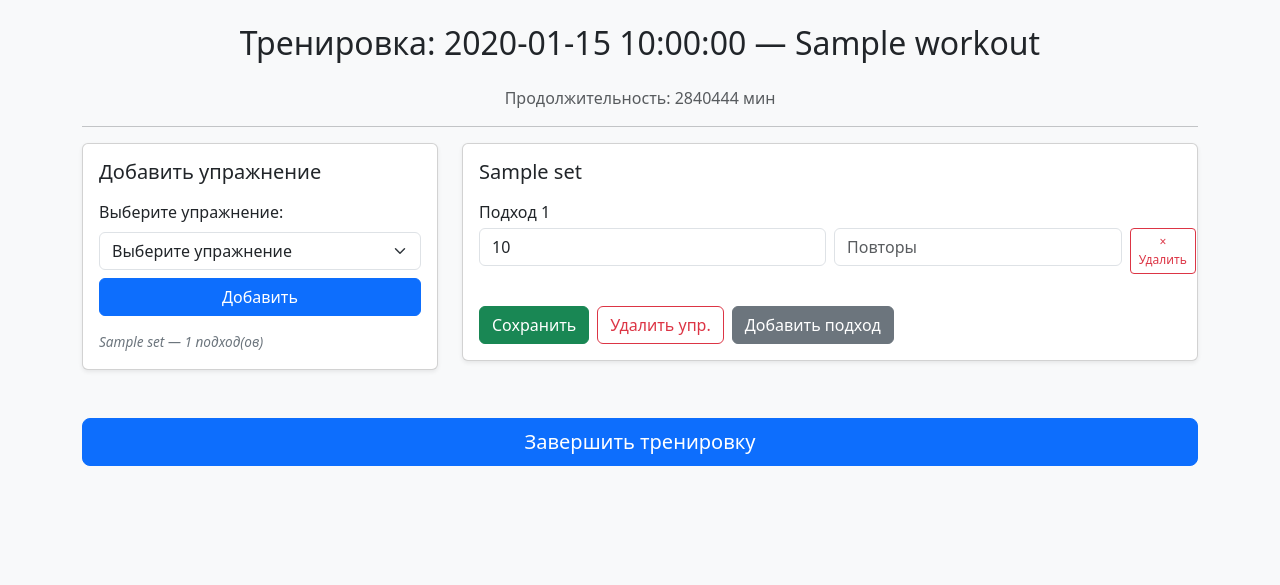
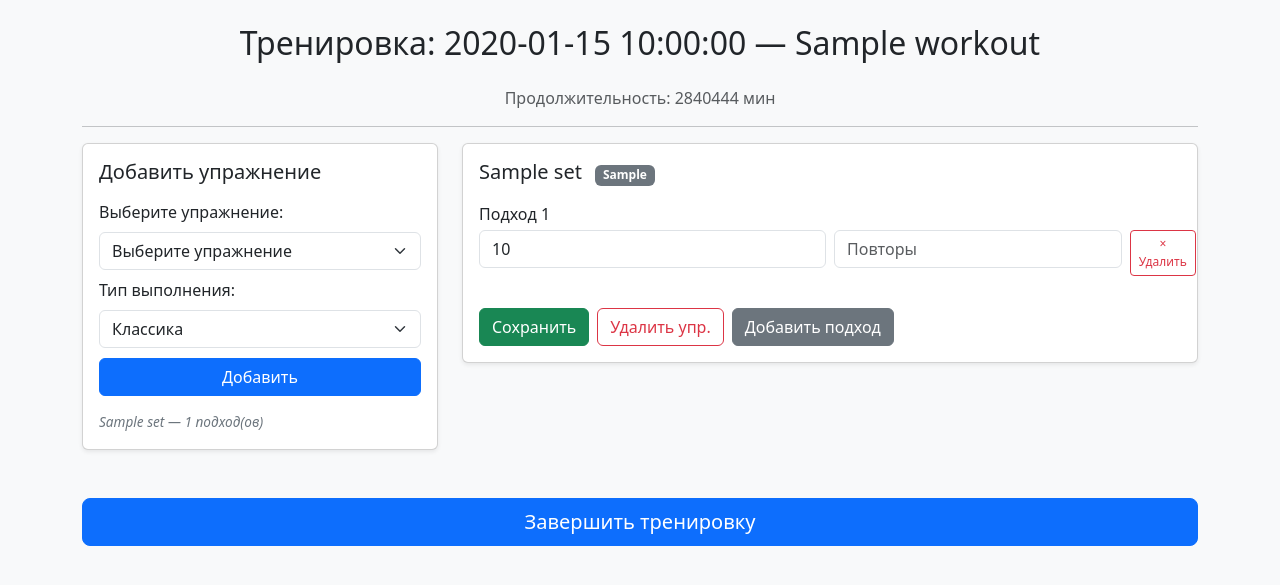
Before and after one commit to BigmasterSavage/gym_diary, a Flask app: page /activetraining/1 in a window 1280 px wide. Shown: the top 585 px of the page. Run offline with Flask 3, Linux system fonts and the light colour scheme; the visitor is signed in with stand-in values (Sample User, id 1); a database or web service that is not in the repository returns one stand-in record (values such as "Sample title"); some libraries are stand-ins or nearby versions.

Commit message:
Обновлена конфигурация таблицы

```diff
--- a/app.py
+++ b/app.py
@@ -282,6 +282,7 @@ def add_exercise_ajax(workout_id):
 
     data = request.get_json()
     ex_id = data.get('exercise_id')
+    execution_type = data.get('execution_type', 'классика')  # Получаем тип выполнения
 
     with get_db_connection() as conn:
         with conn.cursor(cursor_factory=DictCursor) as cur:
@@ -291,15 +292,15 @@ def add_exercise_ajax(workout_id):
             if not exercise:
                 return jsonify({'error': 'Exercise not found'}), 404
 
-            # Добавляем подход
+            # Добавляем подход с указанием типа выполнения
             cur.execute("SELECT COALESCE(MAX(order_num), 0) FROM sets WHERE workout_id = %s", (workout_id,))
             max_order = cur.fetchone()[0]
 
             cur.execute("""
-                INSERT INTO sets (workout_id, exercise_id, order_num)
-                VALUES (%s, %s, %s)
+                INSERT INTO sets (workout_id, exercise_id, order_num, execution_type)
+                VALUES (%s, %s, %s, %s)
                 RETURNING id
-            """, (workout_id, ex_id, max_order + 1))
+            """, (workout_id, ex_id, max_order + 1, execution_type))
             set_id = cur.fetchone()['id']
 
             conn.commit()
@@ -308,7 +309,8 @@ def add_exercise_ajax(workout_id):
         'success': True,
         'exercise_id': ex_id,
         'exercise_name': exercise['name'],
-        'set_id': set_id
+        'set_id': set_id,
+        'execution_type': execution_type
     })
 
 
--- a/init-db.sql
+++ b/init-db.sql
@@ -48,9 +48,11 @@ CREATE TABLE IF NOT EXISTS sets (
     order_num INTEGER,
     weight_kg NUMERIC(5,2),
     reps INTEGER,
-    note TEXT
+    note TEXT,
+    execution_type VARCHAR(20)
+        CHECK (execution_type IN ('классика', 'дроп-сет', 'суперсет', 'трисет', 'статика', 'пирамида', 'полупирамида'))
+        DEFAULT 'классика'
 );
-
 
 -- Добавление пользователя 'admin' при инициализации
 INSERT INTO users (username)
--- a/templates/active_training.html
+++ b/templates/active_training.html
@@ -57,6 +57,13 @@
             font-size: 0.8rem;
             margin-left: 10px;
         }
+        .execution-badge {
+            font-size: 0.75rem;
+            margin-left: 8px;
+        }
+        .execution-select {
+            margin-bottom: 10px;
+        }
     </style>
 </head>
 <body>
@@ -79,6 +86,18 @@
                         <option value="{{ ex.id }}">{{ ex.name }}</option>
                     {% endfor %}
                 </select>
+
+                <label for="executionTypeSelect" class="form-label">Тип выполнения:</label>
+                <select class="form-select execution-select" id="executionTypeSelect">
+                    <option value="классика">Классика</option>
+                    <option value="дроп-сет">Дроп-сет</option>
+                    <option value="суперсет">Суперсет</option>
+                    <option value="трисет">Трисет</option>
+                    <option value="статика">Статика</option>
+                    <option value="пирамида">Пирамида</option>
+                    <option value="полупирамида">Полупирамида</option>
+                </select>
+
                 <div class="exercise-select-error mb-2">Выберите один из пунктов списка.</div>
                 <button type="button" class="btn btn-primary w-100 mb-3" id="addExerciseBtn">Добавить</button>
 
@@ -94,7 +113,10 @@
         <div class="col-12 col-md-8" id="exercisesContainer">
             {% for ex_id, sets in grouped_sets.items() %}
                 <div class="card exercise-card shadow-sm mb-4 p-3" data-exercise-id="{{ ex_id }}">
-                    <h5 class="mb-3">{{ sets[0].name }}</h5>
+                    <h5 class="mb-3">
+                        {{ sets[0].name }}
+                        <span class="badge bg-secondary execution-badge">{{ sets[0].execution_type or 'классика' }}</span>
+                    </h5>
                     {% for set in sets %}
                         <div class="set-block mb-3" data-set-id="{{ set.id }}">
                             <label class="form-label mb-1">Подход {{ loop.index }}</label>
@@ -160,6 +182,7 @@
 
     document.addEventListener('DOMContentLoaded', function() {
         const exerciseSelect = document.getElementById('exerciseSelect');
+        const executionTypeSelect = document.getElementById('executionTypeSelect');
         const addExerciseBtn = document.getElementById('addExerciseBtn');
         const exerciseSelectError = document.querySelector('.exercise-select-error');
         const exercisesContainer = document.getElementById('exercisesContainer');
@@ -183,7 +206,8 @@
                         'Content-Type': 'application/json',
                     },
                     body: JSON.stringify({
-                        exercise_id: exerciseSelect.value
+                        exercise_id: exerciseSelect.value,
+                        execution_type: executionTypeSelect.value
                     })
                 });
 
@@ -193,7 +217,9 @@
                     // Добавляем новое упражнение в DOM
                     const newExerciseHtml = `
                         <div class="card exercise-card shadow-sm mb-4 p-3" data-exercise-id="${data.exercise_id}">
-                            <h5 class="mb-3">${data.exercise_name}</h5>
+                            <h5 class="mb-3">${data.exercise_name}
+                                <span class="badge bg-secondary execution-badge">${data.execution_type || 'классика'}</span>
+                            </h5>
                             <div class="set-block mb-3" data-set-id="${data.set_id}">
                                 <label class="form-label mb-1">Подход 1</label>
                                 <span class="set-required">Заполните все поля</span>
@@ -253,6 +279,7 @@
             if (e.target.classList.contains('btn-add-set') && !e.target.disabled) {
                 const exerciseId = e.target.dataset.exerciseId;
                 const exerciseCard = e.target.closest('.exercise-card');
+                const executionType = exerciseCard.querySelector('.execution-badge').textContent.trim();
 
                 try {
                     const response = await fetch(`/activetraining/${workout_id}/add_set`, {
@@ -261,7 +288,8 @@
                             'Content-Type': 'application/json',
                         },
                         body: JSON.stringify({
-                            exercise_id: exerciseId
+                            exercise_id: exerciseId,
+                            execution_type: executionType
                         })
                     });
 
```
